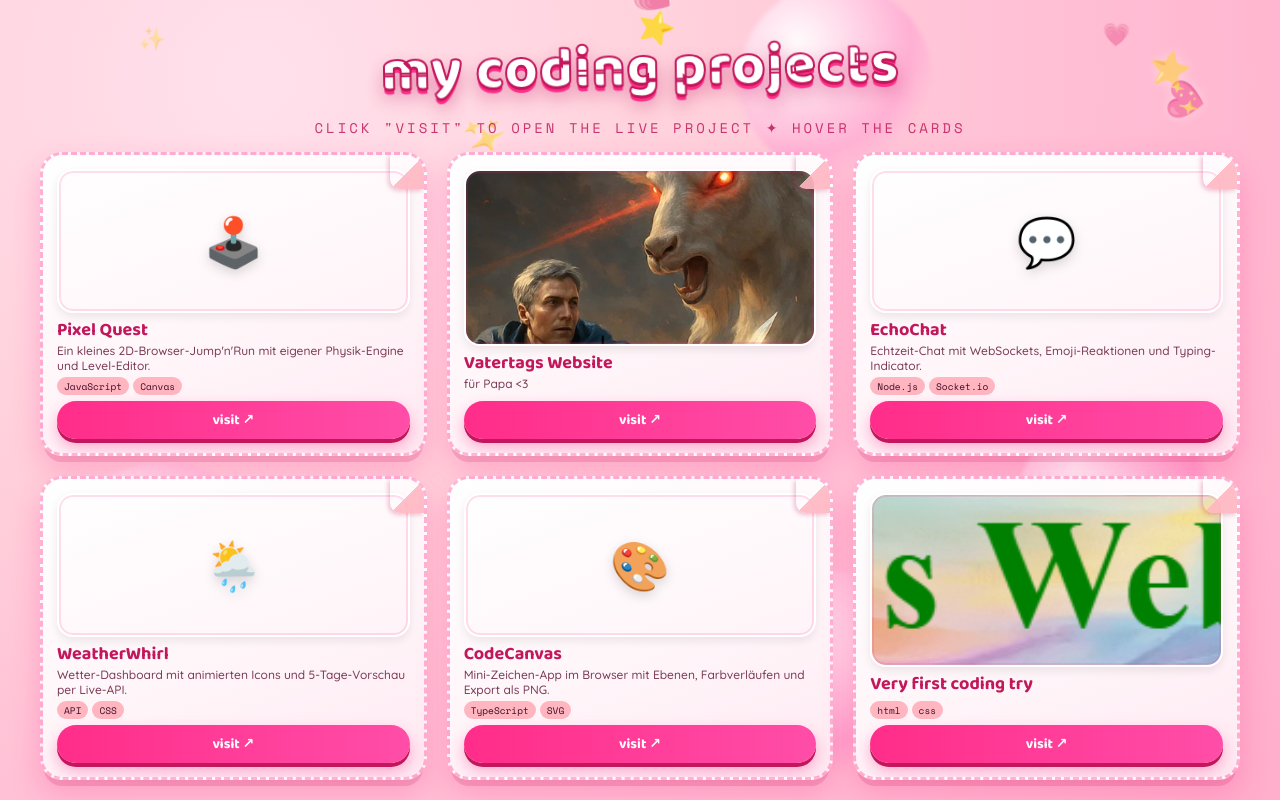
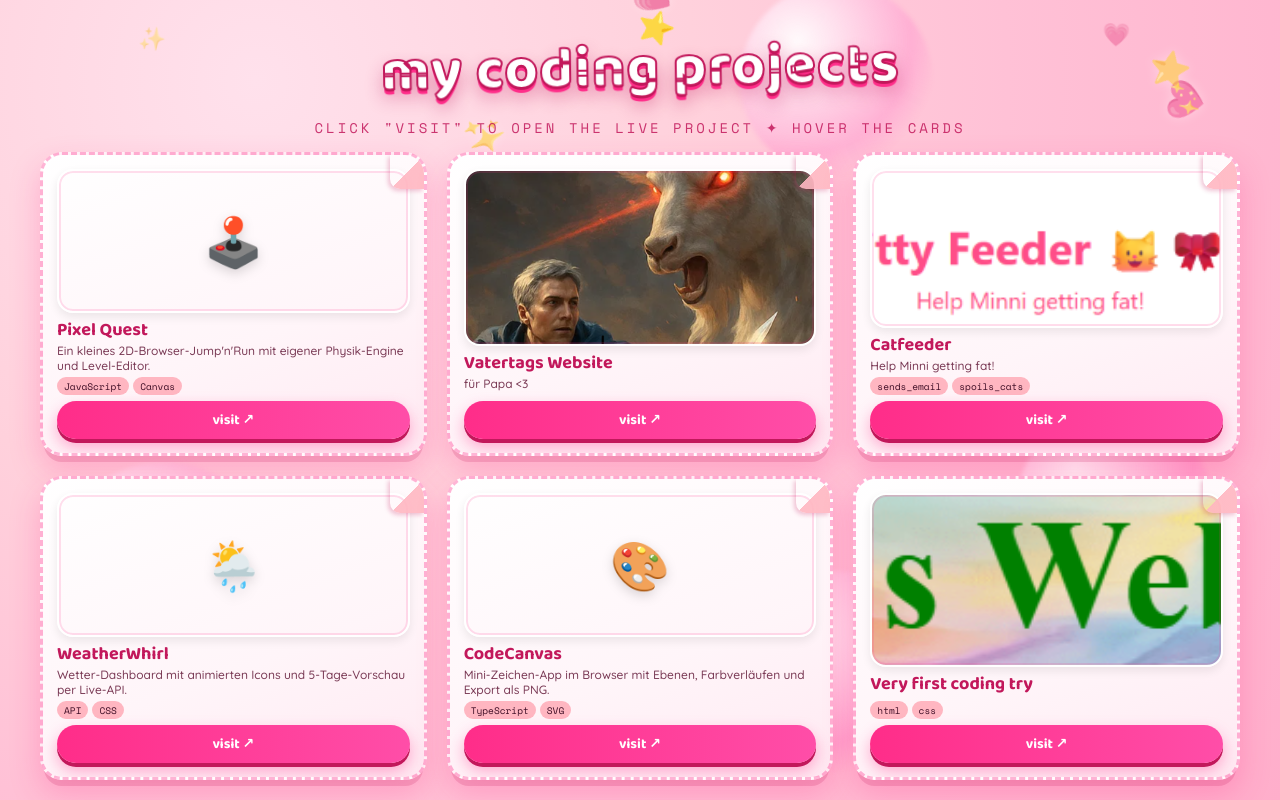
Before and after one commit to Jojokitten/PORTFOLIO_WEBSITE_67, a plain HTML site: page index.html in a window 1280 px wide. Drawn offline with nearby package versions, Linux system fonts and the light colour scheme.

Commit message:
catfeeder

```diff
--- a/index.html
+++ b/index.html
@@ -343,12 +343,12 @@
       url: "https://jojokitten.github.io/Vatertag_Website_for_Portfolio2/"
     },
     {
-      title: "EchoChat",
-      desc: "Echtzeit-Chat mit WebSockets, Emoji-Reaktionen und Typing-Indicator.",
-      tags: ["Node.js", "Socket.io"],
-      image: "",
+      title: "Catfeeder",
+      desc: "Help Minni getting fat!",
+      tags: ["sends_email", "spoils_cats"],
+      image: "img_Website_Preview_Catfeeder.png",
       emoji: "💬",
-      url: "#"
+      url: "https://jojokitten.github.io/Catfeeder/"
     },
     {
       title: "WeatherWhirl",
```
Also changed, not shown: img_Website_Preview_Catfeeder.png (added).
